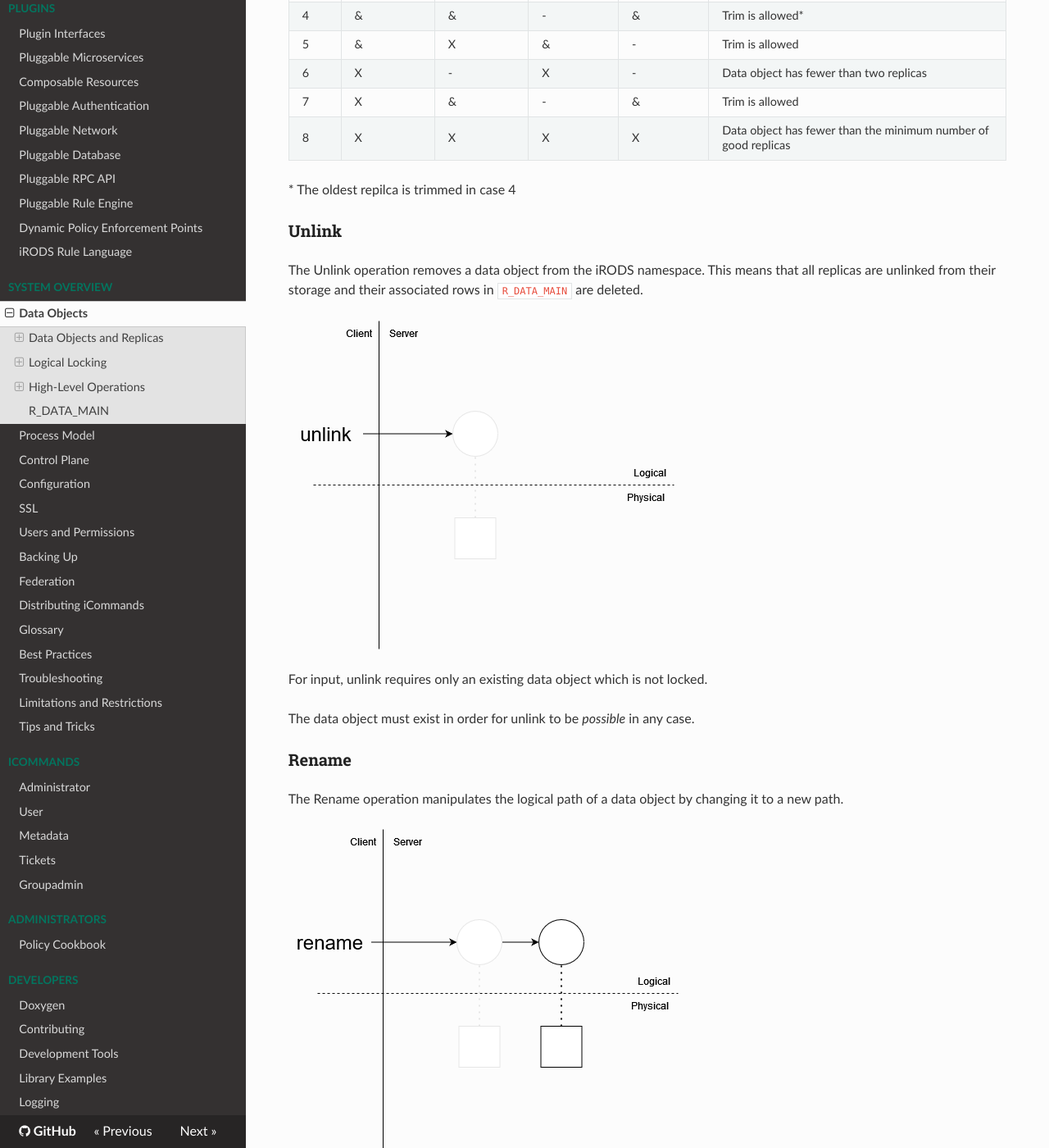
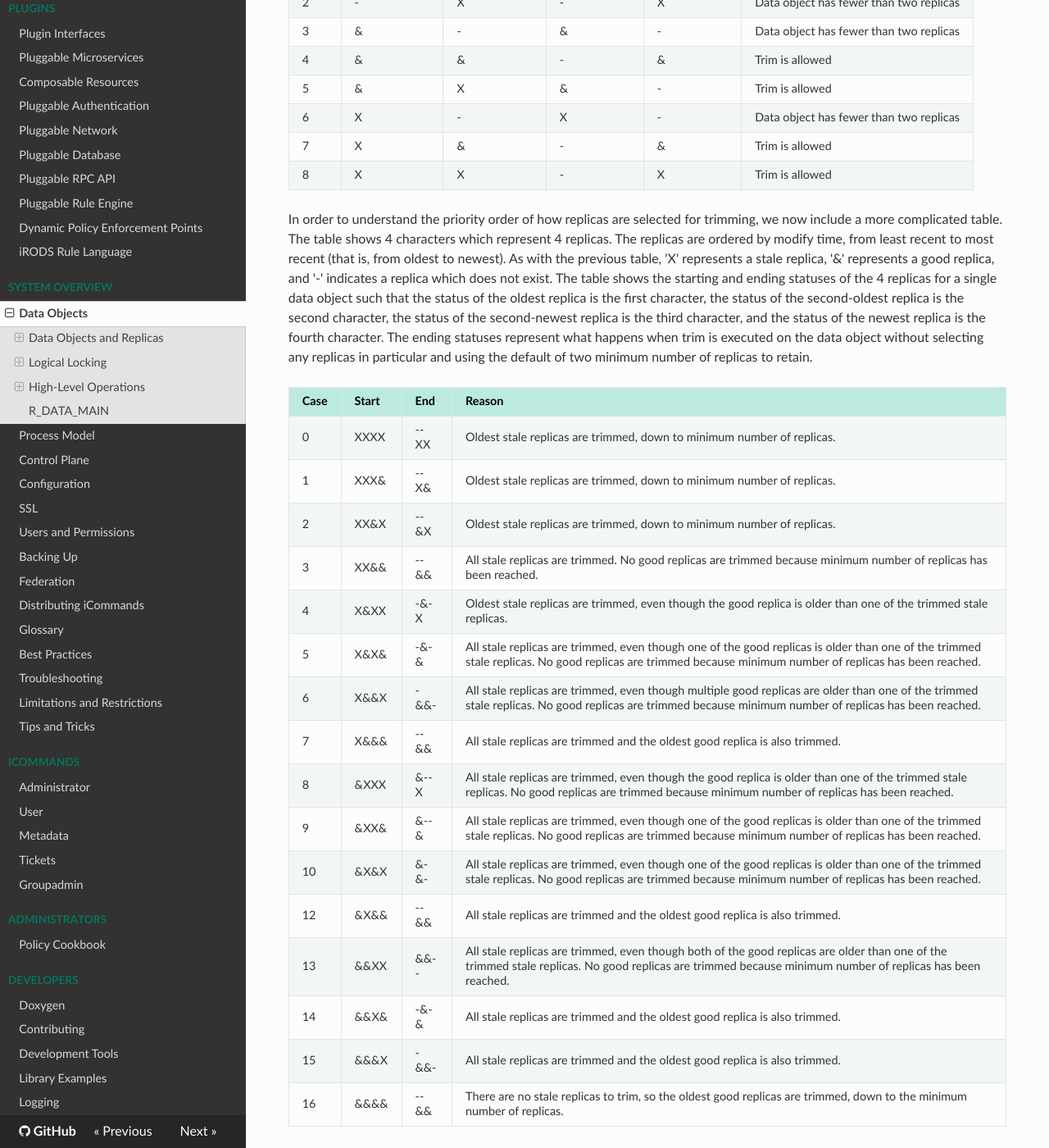
Before and after one commit to irods/irods_docs, an MkDocs documentation site: the page built from docs/system_overview/data_objects.md, in a window 1280 px wide and 1400 px high, scrolled down 12670 px. Shown: the whole window at 82% size. Built offline with MkDocs 1.6.1, drawn with Linux system fonts in a browser that asks for light colours; nearby versions of some CDN libraries; some of the changed text lies outside the part shown.

Commit message:
[irods/irods#7468] Trim: Minimum replicas includes good and stale
The definition of trim has been altered slightly to mean that the number
of replicas is reduced to some minimum positive number. This has some
implications which are now reflected in the documentation as well as an
explanation for the priority of replicas to trim. A more expanded table
demonstrating the selection process has been included.

```diff
--- a/docs/system_overview/data_objects.md
+++ b/docs/system_overview/data_objects.md
@@ -264,16 +264,17 @@
 
 ![Trim](../images/trim_01.drawio.png)
 
-Trim requires 2 inputs:
+Trim requires 1 input:
 
 1. An existing data object with at least two replicas which are at rest and can be unlinked.
-2. A minimum number of good replicas to retain.
 
-Trim selects stale replicas first, then the good replicas are trimmed from oldest to youngest, down to the specified minimum number of good replicas.
+Trim requires a minimum number of replicas to retain at completion. The default minimum number of replicas to retain is 2.
 
-If the data object has fewer than the minimum number of good replicas, trim is not *allowed* in any case.
+Trim selects stale replicas first - trimming from oldest to youngest - until the specified minimum number of replicas is reached. If more replicas can be trimmed, then the good replicas are trimmed from oldest to youngest, down to the specified minimum number of replicas. The specified number of replicas cannot be less than 1. In other words, trim cannot completely remove a data object.
 
-In the following cases, ‘X’ represents a stale replica, ‘&’ represents a good replica, and ‘-’ indicates a replica which does not exist. This table shows the result of a data object targeted for a trim with a minimum good replica count of 1. The table shows the starting and ending statuses of 2 replicas for a single data object as a string such that the status of replica 0 is the first character and the status of replica 1 is the second character.
+If the data object has fewer than the minimum number of replicas, trim is not *allowed* in any case.
+
+In the following cases, ‘X’ represents a stale replica, ‘&’ represents a good replica, and ‘-’ indicates a replica which does not exist. This table shows the result of a data object targeted for a trim with a minimum replica count of 1. The table shows the starting and ending statuses of 2 replicas for a single data object as a string such that the status of replica 0 is the first character and the status of replica 1 is the second character.
 
 | Case | Replica A start | Replica B start | Replica A end | Replica B end | Reason |
 | ---- | --------------- | --------------- | ------------- | ------------- | ------ |
@@ -281,13 +282,32 @@
 | 1 | - | & | - | & | Data object has fewer than two replicas |
 | 2 | - | X | - | X | Data object has fewer than two replicas |
 | 3 | & | - | & | - | Data object has fewer than two replicas |
-| 4 | & | & | - | & | Trim is allowed\* |
+| 4 | & | & | - | & | Trim is allowed |
 | 5 | & | X | & | - | Trim is allowed |
 | 6 | X | - | X | - | Data object has fewer than two replicas |
 | 7 | X | & | - | & | Trim is allowed |
-| 8 | X | X | X | X | Data object has fewer than the minimum number of good replicas |
+| 8 | X | X | - | X | Trim is allowed |
 
-\* The oldest repilca is trimmed in case 4
+In order to understand the priority order of how replicas are selected for trimming, we now include a more complicated table. The table shows 4 characters which represent 4 replicas. The replicas are ordered by modify time, from least recent to most recent (that is, from oldest to newest). As with the previous table, 'X' represents a stale replica, '&' represents a good replica, and '-' indicates a replica which does not exist. The table shows the starting and ending statuses of the 4 replicas for a single data object such that the status of the oldest replica is the first character, the status of the second-oldest replica is the second character, the status of the second-newest replica is the third character, and the status of the newest replica is the fourth character. The ending statuses represent what happens when trim is executed on the data object without selecting any replicas in particular and using the default of two minimum number of replicas to retain.
+
+| Case | Start | End | Reason |
+| ---- | ---- | ---- | ---- |
+| 0 | XXXX | --XX | Oldest stale replicas are trimmed, down to minimum number of replicas. |
+| 1 | XXX& | --X& | Oldest stale replicas are trimmed, down to minimum number of replicas. |
+| 2 | XX&X | --&X | Oldest stale replicas are trimmed, down to minimum number of replicas. |
+| 3 | XX&& | --&& | All stale replicas are trimmed. No good replicas are trimmed because minimum number of replicas has been reached. |
+| 4 | X&XX | -&-X | Oldest stale replicas are trimmed, even though the good replica is older than one of the trimmed stale replicas. |
+| 5 | X&X& | -&-& | All stale replicas are trimmed, even though one of the good replicas is older than one of the trimmed stale replicas. No good replicas are trimmed because minimum number of replicas has been reached. |
+| 6 | X&&X | -&&- | All stale replicas are trimmed, even though multiple good replicas are older than one of the trimmed stale replicas. No good replicas are trimmed because minimum number of replicas has been reached. |
+| 7 | X&&& | --&& | All stale replicas are trimmed and the oldest good replica is also trimmed. |
+| 8 | &XXX | &--X | All stale replicas are trimmed, even though the good replica is older than one of the trimmed stale replicas. No good replicas are trimmed because minimum number of replicas has been reached. |
+| 9 | &XX& | &--& | All stale replicas are trimmed, even though one of the good replicas is older than one of the trimmed stale replicas. No good replicas are trimmed because minimum number of replicas has been reached. |
+| 10 | &X&X | &-&- | All stale replicas are trimmed, even though one of the good replicas is older than one of the trimmed stale replicas. No good replicas are trimmed because minimum number of replicas has been reached. |
+| 12 | &X&& | --&& | All stale replicas are trimmed and the oldest good replica is also trimmed. |
+| 13 | &&XX | &&-- | All stale replicas are trimmed, even though both of the good replicas are older than one of the trimmed stale replicas. No good replicas are trimmed because minimum number of replicas has been reached. |
+| 14 | &&X& | -&-& | All stale replicas are trimmed and the oldest good replica is also trimmed. |
+| 15 | &&&X | -&&- | All stale replicas are trimmed and the oldest good replica is also trimmed. |
+| 16 | &&&& | --&& | There are no stale replicas to trim, so the oldest good replicas are trimmed, down to the minimum number of replicas. |
 
 ### Unlink
 
```
